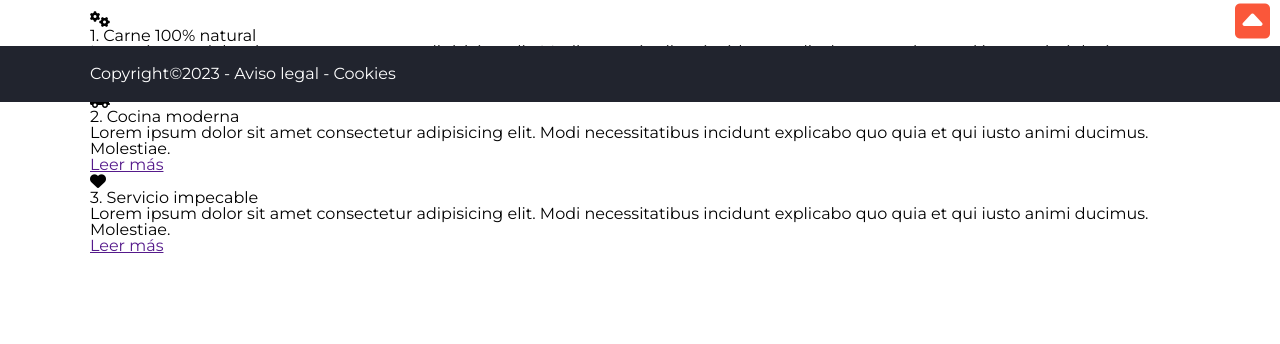
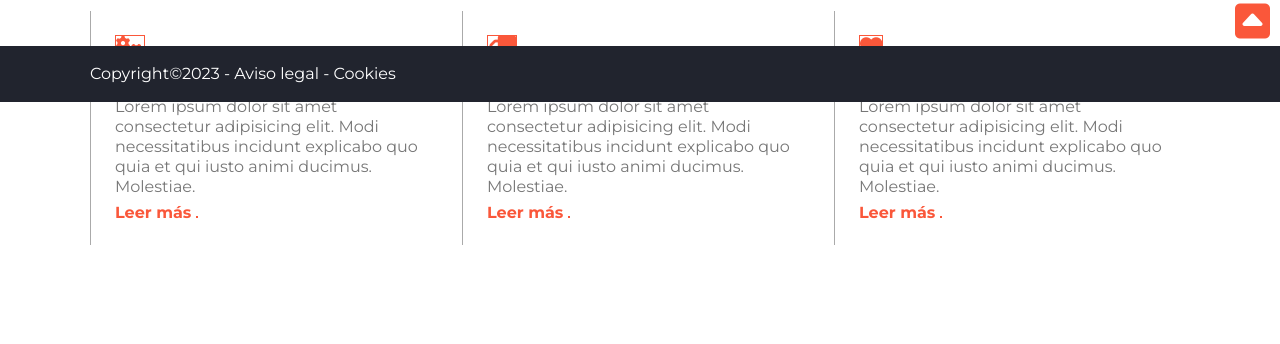
Before and after one commit to irinamg87/hamburgueseria-irina, a plain HTML site: page index.html in a window 1280 px wide. Shown: the part 698-1042 px from the top of the page. Drawn offline with Linux system fonts and the light colour scheme.

Commit message:
Sistema de columnas y estilos especificos

```diff
--- a/css.style.css
+++ b/css.style.css
@@ -231,7 +231,7 @@ footer a:hover {
 
 .hero .social a {
     color: white;
-    font-size: 2em;
+    font-size: 2em 1.5em;
 }
 
 /* final hero*/
@@ -278,8 +278,78 @@ main section .underline span {
 main section:last-child {
     padding-bottom: 90px;
 }
+
+/* inicio ourservices*/
+
+
+main #ourservices .grid {
+    display: grid;
+    grid-column: 1fr;
+    gap: var(--margingrid);
+
+}
+
+main #ourservices article {
+    border-bottom: 1px solid #aaa;
+    padding: 1.5em 0;
+}
+
+main #ourservices article i:not(.fa-long-arrow-alt-right) {
+    color: var(--colorprincipal);
+    font-size: 140%;
+    border: 1px solid var(--colorprincipal);
+    display: inline-block;
+    padding: 0.5 em;
+
+}
+
+main #ourservices h3 {
+    font-weight: 700;
+    margin: 10px;
+    font-size: 110%;
+}
+
+main #ourservices p {
+    color: #777;
+    line-height: 1.25em;
+    margin-bottom: 0.5em;
+}
+
+.enlace {
+    text-decoration: none;
+    color: var(--colorprincipal);
+    font-weight: 700;
+}
+
+.fa-truck {
+    transform: rotateY(180deg);
+}
+
+
+
+/*final ourservices*/
+
 /* mediaqueries */
+/*600px*/
+@media (min-width: 37.500em) {
+    main #ourservices .grid {
+        grid-template-columns: repeat(2, 1fr);
+    }
 
+    main #ourservices article:last-child {
+        grid-column-start: 1;
+        grid-column-end: 3;
+    }
+
+    main #ourservices article {
+        border-bottom: 0px;
+        border-left: 1px solid #aaa;
+        padding: 1.5em;
+    }
+
+}
+
+/*768px*/
 @media (min-width: 48.000em) {
     header .nav-top span {
 
@@ -294,6 +364,15 @@ main section:last-child {
     footer {
         text-align: left;
     }
+
+    main #ourservices .grid {
+        grid-template-columns: repeat(3, 1fr);
+    }
+
+    main #ourservices article:last-child {
+        grid-column: 3/4;
+    }
+
 
     /*Queda pendiente ajustar los márgenes del nav-top*/
 }
@@ -317,4 +396,6 @@ main section:last-child {
         border-bottom: 0px;
         padding: 0.5em 0 0.5em 1.25em;
     }
+
+
 }
```
